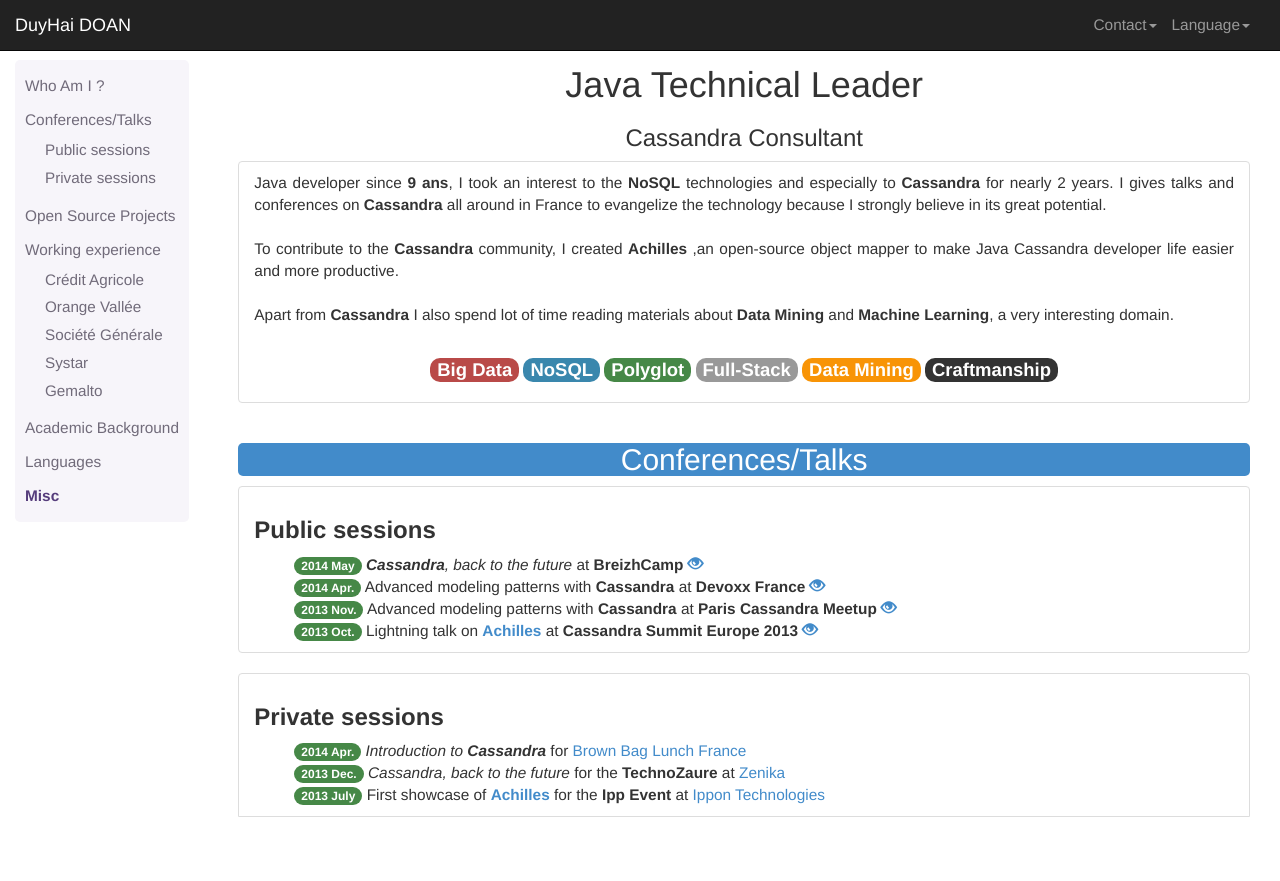
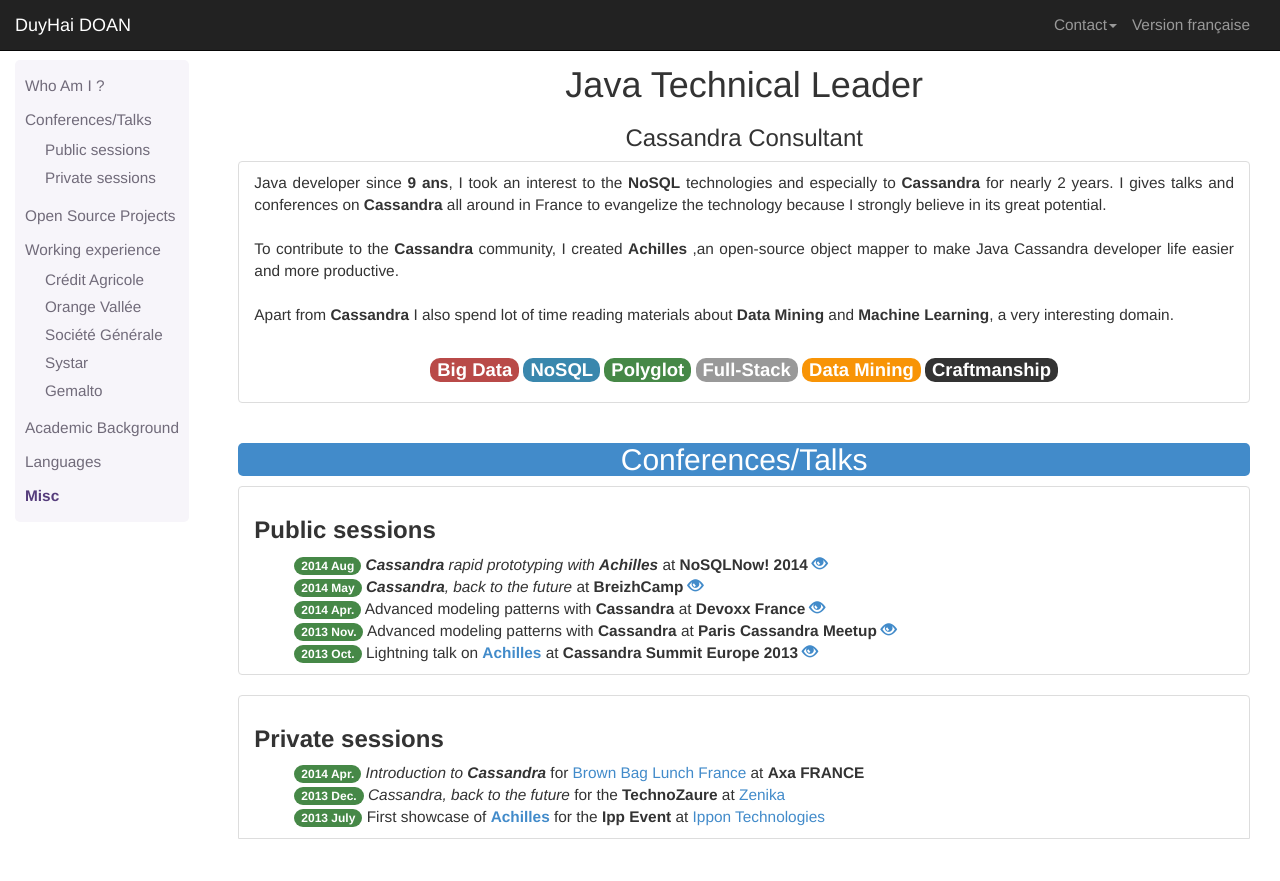
Before and after one commit to doanduyhai/cv, a plain HTML site: page english.html in a window 1280 px wide. Shown: the top 881 px of the page. Drawn offline with nearby package versions, Linux system fonts and the light colour scheme.

Commit message:
Add talk for NoSQLNow! 2014

```diff
--- a/english.html
+++ b/english.html
@@ -18,14 +18,7 @@
         <a class="navbar-brand" href="english.html">DuyHai DOAN</a>
 
         <ul class="nav navbar-nav navbar-right">
-            <li class="dropdown">
-                <a href="#" class="dropdown-toggle" data-toggle="dropdown">Language<b class="caret"></b></a>
-                <ul class="dropdown-menu">
-                    <li class="text-left"><a href="index.html"><strong>Français</strong></a></li>
-                    <li class="divider"></li>
-                    <li class="text-left"><a href="english.html"><strong>English</strong></a></li>
-                </ul>
-            </li>
+            <li><a href="index.html">Version française</a></li>
         </ul>
 
         <button class="navbar-toggle" data-toggle="collapse" data-target=".navHeaderCollapse">
@@ -145,10 +138,16 @@
         <li class="list-group-item">
             <h3><strong>Public sessions</strong></h3>
             <ul>
+                <span class="badge badge-success">2014 Aug</span> <em><strong>Cassandra</strong> rapid prototyping
+                with
+                <strong>Achilles</strong></em> at <strong>NoSQLNow! 2014</strong>
+                <a href="http://nosql2014.dataversity.net/sessionPop.cfm?confid=81&proposalid=6364"
+                   target="_blank"><span class="glyphicon glyphicon-eye-open"></span></a>
+
+                <br>
+
                 <span class="badge badge-success">2014 May</span> <em><strong>Cassandra</strong>, back to the
-                future</em>
-                at
-                <strong>BreizhCamp</strong>
+                future</em> at <strong>BreizhCamp</strong>
                 <a href="http://us3.campaign-archive2.com/?u=c755301bcda62df78e338c60f&id=b7084ad622"
                    target="_blank"><span class="glyphicon glyphicon-eye-open"></span></a>
 
@@ -186,7 +185,7 @@
             <ul>
                 <span class="badge badge-success">2014 Apr.</span> <em>Introduction to <strong>Cassandra</strong></em>
                 for <a href="http://www.brownbaglunch.fr/index.html#.U1gLi3WSwU0" target="_blank">Brown Bag Lunch
-                France</a>
+                France</a> at <strong>Axa FRANCE</strong>
 
                 <br>
 
```
Also changed, not shown: index.html (+10 -9 lines).
